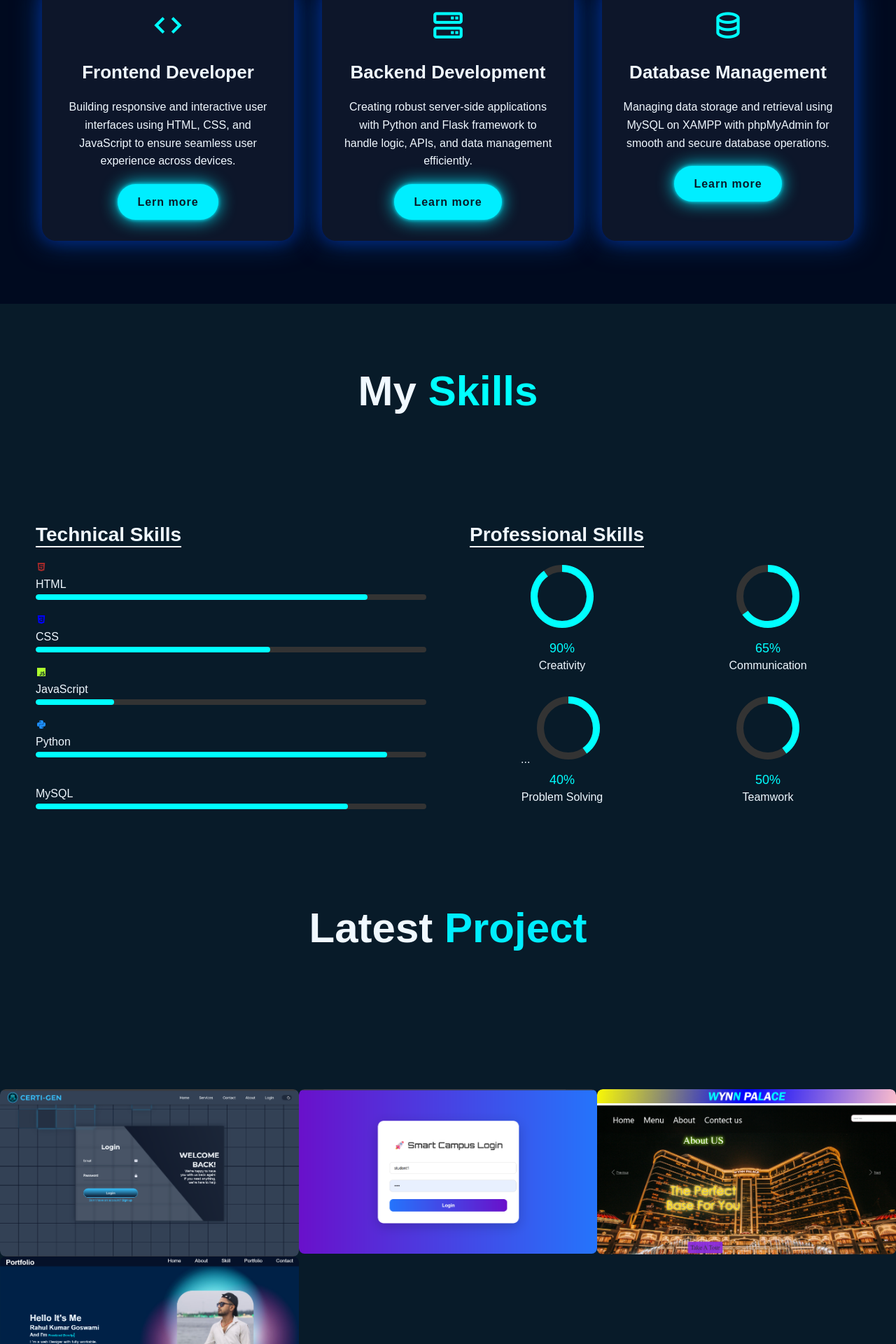
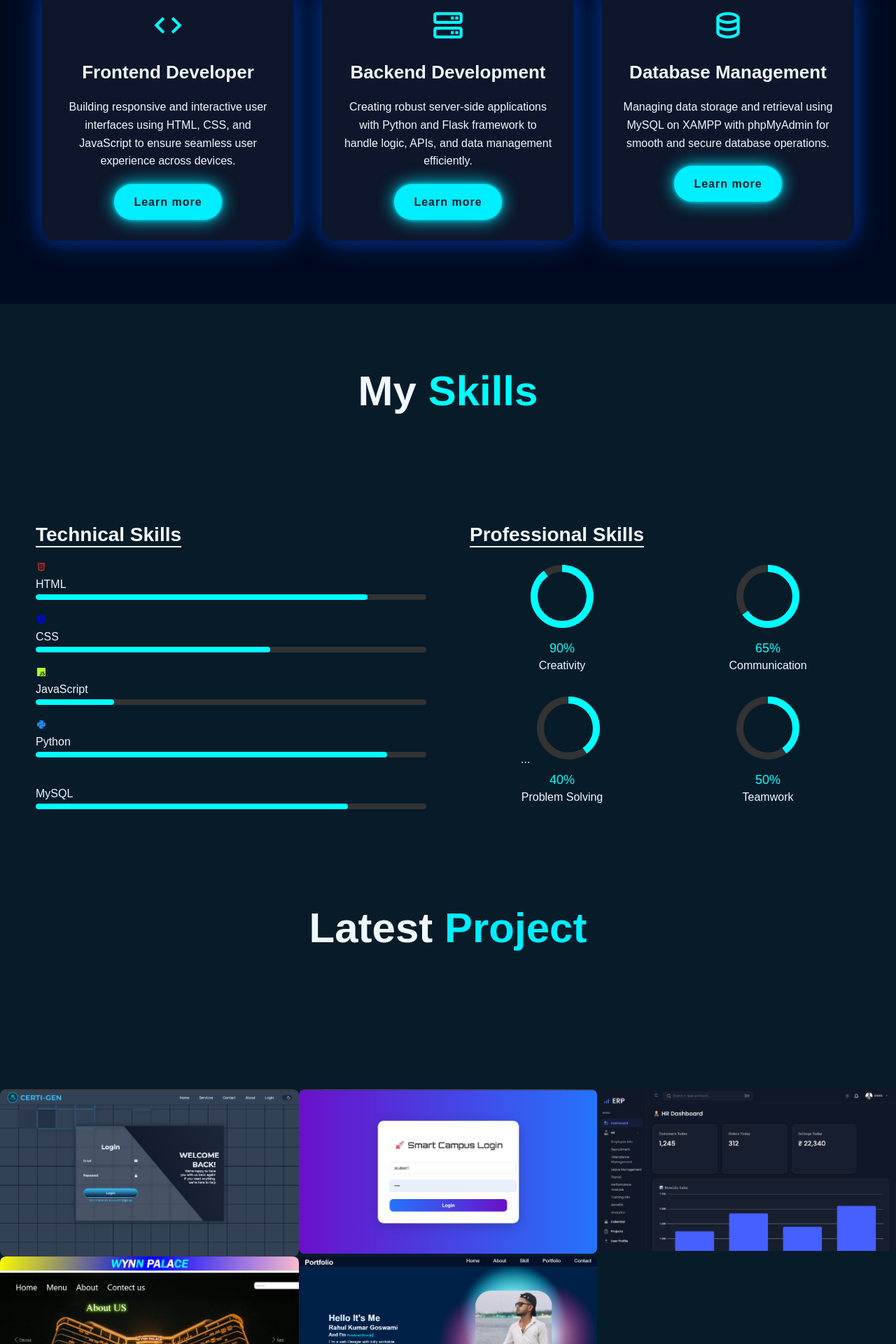
Before and after one commit to Prince-Raj0/My-Portfolio, a Flask app: page / in a window 1280 px wide. Shown: the part 2120-4040 px from the top of the page at 70% size. Run offline with Flask 3, Linux system fonts and the light colour scheme; some libraries are stand-ins or nearby versions.

Commit message:
modification

```diff
--- a/parmas.json
+++ b/parmas.json
@@ -1,9 +1,9 @@
 {
   "parmas": {
     "local_server": "False",
-    "local_url": "mysql+pymysql://root:@localhost/portfolio",
-    "prod_url": "mysql+pymysql://root:GrRINUkrFPxIEnxAhIyyWFPvPazJeoXI@centerbeam.proxy.rlwy.net:12557/railway",
+    "local_url": "mysql+pymysql://admin:Rahul12345678910@localhost:3308/portfolio",
+    "prod_url": "mysql+pymysql://admin:Rahul12345678910@localhost:3308/portfolio",
     "user_name": "rg2110405@gmail.com",
-    "password": "hdijccxacgqmwccj"
+    "password": "hilrqlybldmsjanh"
   }
 }
--- a/templates/index.html
+++ b/templates/index.html
@@ -11,16 +11,6 @@
 </head>
 
 <body>
-    <!-- <header class="header">
-        <a href="#" class="logo"> Portfolio</a>
-        <nav class="navbar">
-            <a href="#home" style="--i:1" class="action">Home</a>
-            <a href="#about" style="--i:2">About</a>
-            <a href="#Skills" style="--i:3">Skill</a>
-            <a href="#services" style="--i:4">Portfolio</a>
-            <a href="#contact" style="--i:5">Contact</a>
-        </nav>
-    </header> -->
     <header class="header">
         <a href="#" class="logo">Portfolio</a>
         <div class="menu-toggle" id="menu-toggle">&#9776;</div>
@@ -72,7 +62,7 @@
                 On the <strong>Frontend</strong>, I build responsive and dynamic websites using <strong>HTML</strong>,
                 <strong>CSS</strong>, and <strong>JavaScript</strong>.<br>
 
-                For the <strong>Backend</strong>, I primarily use <strong>Python</strong> with the <strong>Flask
+                For the <strong>Backend</strong>, I primarily use <strong>Python</strong> with the <strong>Django,Flask
                     Framework</strong> to create robust server-side applications.<br>
 
                 I manage databases using <strong>MySQL</strong>, accessed via <strong>phpMyAdmin</strong> on the
@@ -98,7 +88,7 @@
                         <h2>Frontend Developer</h2>
                         <p>Building responsive and interactive user interfaces using HTML, CSS, and JavaScript to ensure
                             seamless user experience across devices.</p>
-                        <a href="#about" class="read">Lern more</a>
+                        <a href="#about" class="read">Learn more</a>
                     </div>
                     <div>
                         <i class="bx bx-server" style="color: aqua"></i>
@@ -220,6 +210,14 @@
                     </div>
                 </div>
                 <div class="row">
+                    <img src="/statics/erp_business.png">
+                    <div class="local">
+                        <p>"Welcome to the ERP System – HR can manage employees, attendance, and payroll, while employees can view tasks, check attendance, and update their profile. Using python django framework and MySQL database."</p>
+
+                        <!-- <a href="#"><i class="bxl  bx-microsoft" style="color: aliceblue;"></i></a> -->
+                    </div>
+                </div>
+                <div class="row">
                     <img src="/statics/project.jpg.png">
                     <div class="local">
                         <p>"Wynna Place Hotel Management System was the first website I developed during my internship."
```
Also changed, not shown: app.py (+0 -82 lines), statics/erp_business.png (added).
